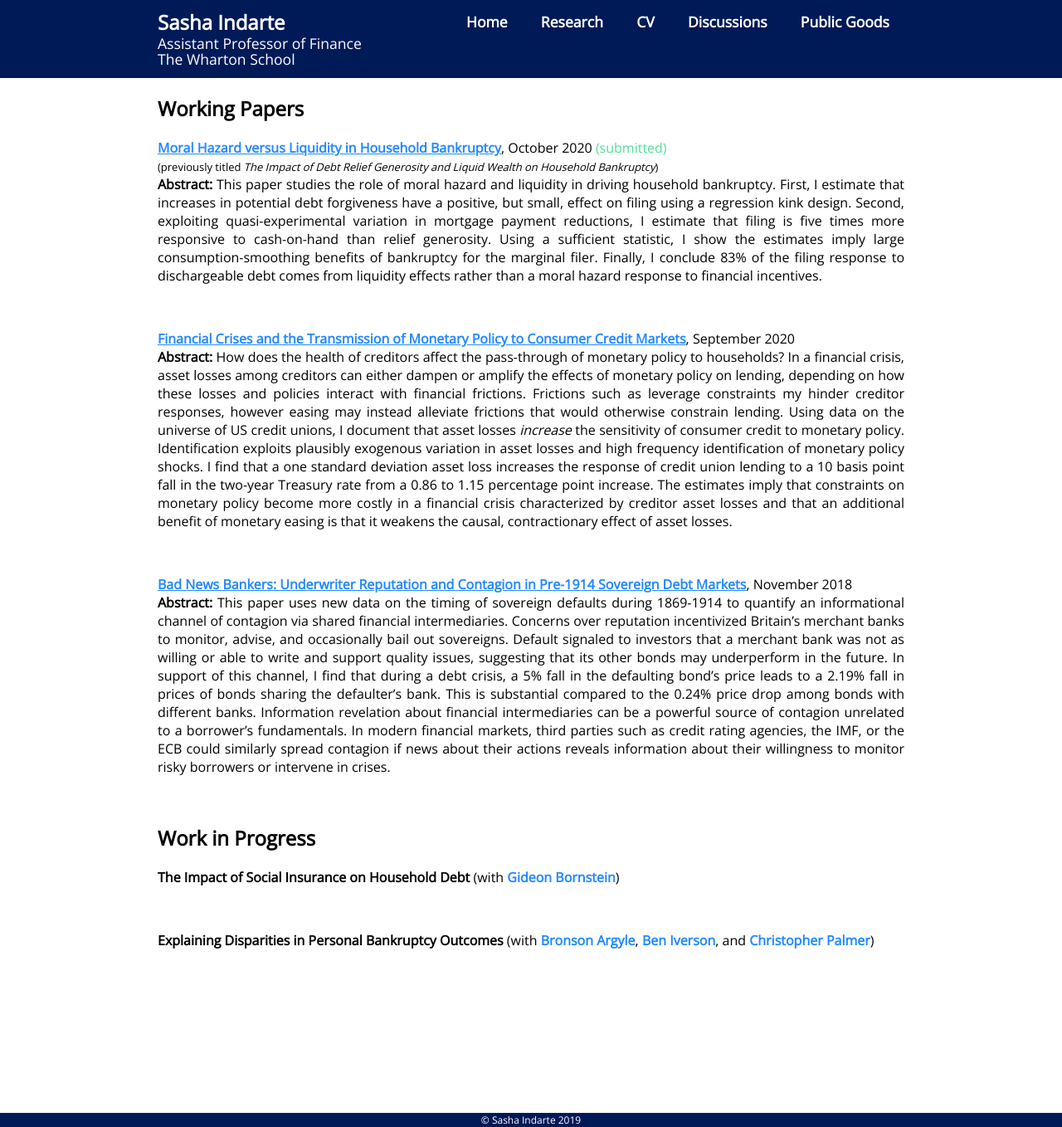
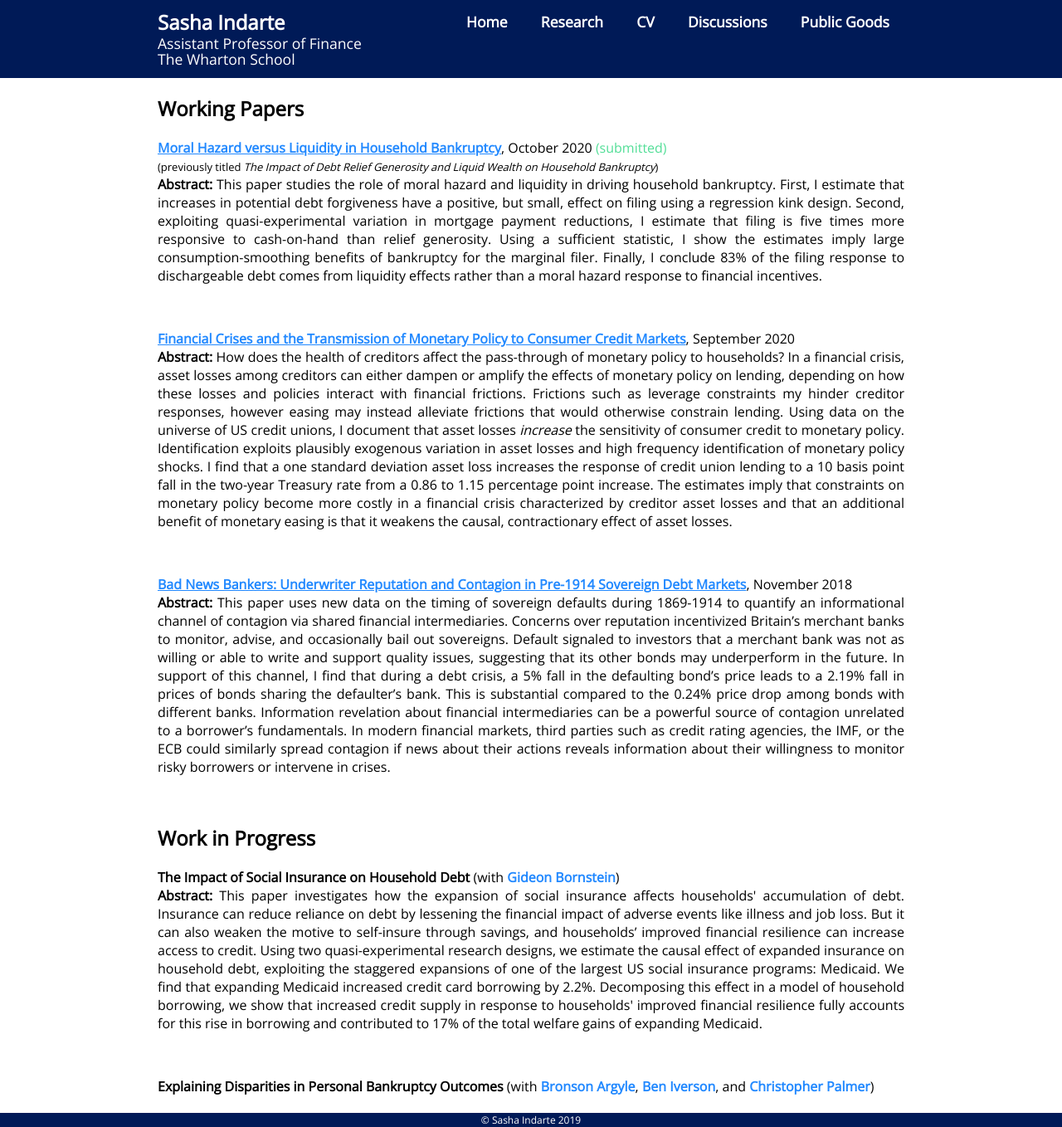
Before and after one commit to sashaindarte/sashaindarte.github.io, a Jekyll site: the page built from research/index.html, in a window 1280 px wide and 1358 px high. Shown: the whole window at 83% size. Built offline with Jekyll 4.4.1, drawn with Linux system fonts in a browser that asks for light colours.

Commit message:
added FR abstract

```diff
--- a/research/index.html
+++ b/research/index.html
@@ -36,7 +36,12 @@ title: Sasha Indarte - Research
 
 		<h2>Work in Progress</h2>
 
-		<p><b>The Impact of Social Insurance on Household Debt</b> (with <a href="http://www.gideon-bornstein.com/home">Gideon Bornstein</a>)</p>
+		<p align="justify">
+			<b>The Impact of Social Insurance on Household Debt</b> (with <a href="http://www.gideon-bornstein.com/home">Gideon Bornstein</a>)
+			<br>
+			<b>Abstract:</b> This paper investigates how the expansion of social insurance affects households' accumulation of debt. Insurance can reduce reliance on debt by lessening the financial impact of adverse events like illness and job loss. But it can also weaken the motive to self-insure through savings, and households’ improved financial resilience can increase access to credit. Using two quasi-experimental research designs, we estimate the causal effect of expanded insurance on household debt, exploiting the staggered expansions of one of the largest US social insurance programs: Medicaid. We find that expanding Medicaid increased credit card borrowing by 2.2%. Decomposing this effect in a model of household borrowing, we show that increased credit supply in response to households' improved financial resilience fully accounts for this rise in borrowing and contributed to 17% of the total welfare gains of expanding Medicaid.
+
+		</p>
 
 		<br>
 
```
